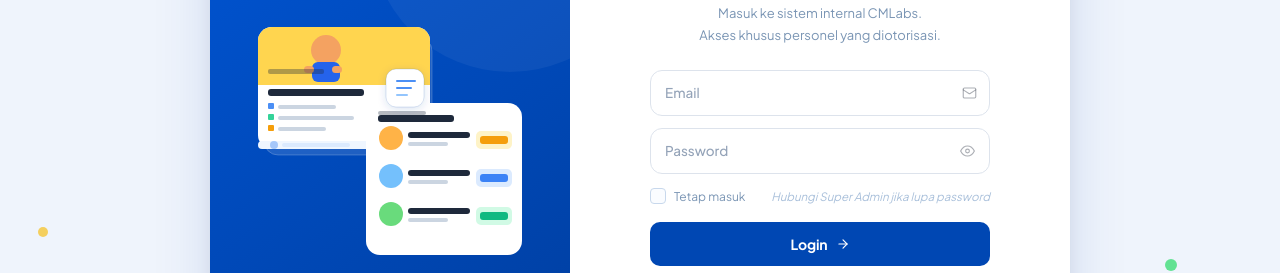
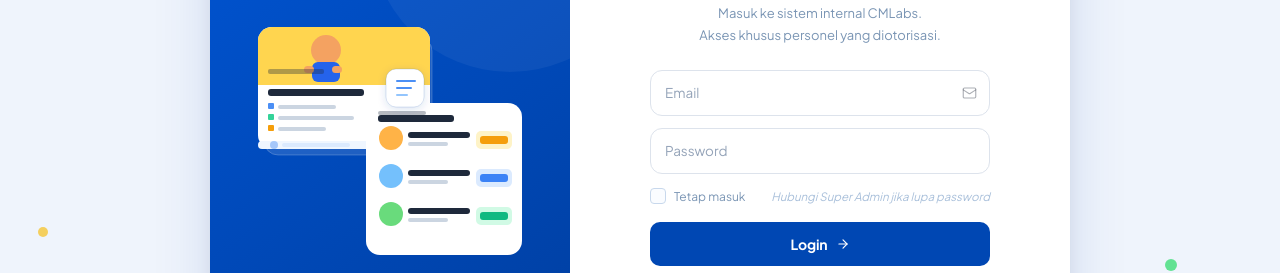
Before and after one commit to repssrahmaa/cmlabs-crm, a Next.js app: page /login in a window 1280 px wide. Shown: the part 205-478 px from the top of the page. Built offline with nearby package versions, Linux system fonts and the light colour scheme.

Commit message:
login page ui

```diff
--- a/app/login/page.tsx
+++ b/app/login/page.tsx
@@ -420,28 +420,139 @@ input::placeholder {
 
                 {/* Email */}
 <div style={{ position:"relative" }}>
-                  <input type="email" required autoComplete="email" value={email} onChange={e => setEmail(e.target.value)} placeholder="Email" style={inp(focus==="email")} onFocus={() => setFocus("email")} onBlur={() => setFocus(null)}/>
-                  <div style={{ position:"absolute", right:13, top:"50%", transform:"translateY(-50%)", color: isDark
-  ? "rgba(255,255,255,0.28)"
-  : "rgba(15,23,42,0.35)", display:"flex", pointerEvents:"none" }}>
-                    <svg width="15" height="15" viewBox="0 0 24 24" fill="none" stroke="currentColor" strokeWidth="1.8" strokeLinecap="round" strokeLinejoin="round"><rect x="2" y="4" width="20" height="16" rx="2"/><path d="m22 7-8.97 5.7a1.94 1.94 0 0 1-2.06 0L2 7"/></svg>
+  <input
+    type="email"
+    required
+    autoComplete="email"
+    value={email}
+    onChange={e => setEmail(e.target.value)}
+    placeholder="Email"
+    onFocus={() => setFocus("email")}
+    onBlur={() => setFocus(null)}
+    style={{
+      width: "100%",
+      height: 46,
+      padding: "0 42px 0 14px",
+      borderRadius: 12,
+      outline: "none",
+      fontSize: 13,
+      transition: "all 0.2s ease",
+
+      color: isDark ? "#f8fafc" : "#0f172a",
+
+      background: isDark
+        ? "rgba(15,23,42,0.78)"
+        : "#ffffff",
+
+      border:
+        focus === "email"
+          ? `1px solid ${isDark ? "#3b82f6" : "#2563eb"}`
+          : `1px solid ${
+              isDark
+                ? "rgba(255,255,255,0.08)"
+                : "rgba(15,23,42,0.08)"
+            }`,
+
+      boxShadow:
+        focus === "email"
+          ? isDark
+            ? "0 0 0 4px rgba(59,130,246,0.14)"
+            : "0 0 0 4px rgba(37,99,235,0.10)"
+          : "none",
+
+      boxSizing: "border-box",
+    }}
+  />
+
+  <div
+    style={{
+      position:"absolute",
+      right:13,
+      top:"50%",
+      transform:"translateY(-50%)",
+      color: isDark
+        ? "rgba(255,255,255,0.32)"
+        : "rgba(15,23,42,0.35)",
+      display:"flex",
+      pointerEvents:"none"
+    }}
+  >
+    <svg width="15" height="15" viewBox="0 0 24 24" fill="none" stroke="currentColor" strokeWidth="1.8" strokeLinecap="round" strokeLinejoin="round">
+      <rect x="2" y="4" width="20" height="16" rx="2"/>
+      <path d="m22 7-8.97 5.7a1.94 1.94 0 0 1-2.06 0L2 7"/>
+    </svg>
   </div>
 </div>
 
                 {/* Password */}
 <div style={{ position:"relative" }}>
-                  <input type={showPw?"text":"password"} required autoComplete="current-password" value={password} onChange={e => setPassword(e.target.value)} placeholder="Password" style={inp(focus==="password")} onFocus={() => setFocus("password")} onBlur={() => setFocus(null)}/>
-                  <button type="button" className="lp-pw-btn" onClick={() => setShowPw(!showPw)}style={{
+  <input
+    type={showPw ? "text" : "password"}
+    required
+    autoComplete="current-password"
+    value={password}
+    onChange={e => setPassword(e.target.value)}
+    placeholder="Password"
+    onFocus={() => setFocus("password")}
+    onBlur={() => setFocus(null)}
+    style={{
+      width: "100%",
+      height: 46,
+      padding: "0 42px 0 14px",
+      borderRadius: 12,
+      outline: "none",
+      fontSize: 13,
+      transition: "all 0.2s ease",
+
+      color: isDark ? "#f8fafc" : "#0f172a",
+
+      background: isDark
+        ? "rgba(15,23,42,0.78)"
+        : "#ffffff",
+
+      border:
+        focus === "password"
+          ? `1px solid ${isDark ? "#3b82f6" : "#2563eb"}`
+          : `1px solid ${
+              isDark
+                ? "rgba(255,255,255,0.08)"
+                : "rgba(15,23,42,0.08)"
+            }`,
+
+      boxShadow:
+        focus === "password"
+          ? isDark
+            ? "0 0 0 4px rgba(59,130,246,0.14)"
+            : "0 0 0 4px rgba(37,99,235,0.10)"
+          : "none",
+
+      boxSizing: "border-box",
+    }}
+  />
+
+  <button
+    type="button"
+    className="lp-pw-btn"
+    onClick={() => setShowPw(!showPw)}
+    style={{
+      position:"absolute",
+      right:13,
+      top:"50%",
+      transform:"translateY(-50%)",
+      border:"none",
+      background:"transparent",
+      cursor:"pointer",
+      display:"flex",
+      alignItems:"center",
+
       color: showPw
         ? "#3b82f6"
         : isDark
-      ? "rgba(255,255,255,0.28)"
+          ? "rgba(255,255,255,0.32)"
           : "rgba(15,23,42,0.35)"
-}} aria-label="Toggle password">
-                    {showPw
-                      ? <svg width="15" height="15" viewBox="0 0 24 24" fill="none" stroke="currentColor" strokeWidth="1.8" strokeLinecap="round" strokeLinejoin="round"><path d="M17.94 17.94A10.07 10.07 0 0 1 12 20c-7 0-11-8-11-8a18.45 18.45 0 0 1 5.06-5.94"/><path d="M9.9 4.24A9.12 9.12 0 0 1 12 4c7 0 11 8 11 8a18.5 18.5 0 0 1-2.16 3.19"/><line x1="1" y1="1" x2="23" y2="23"/></svg>
-                      : <svg width="15" height="15" viewBox="0 0 24 24" fill="none" stroke="currentColor" strokeWidth="1.8" strokeLinecap="round" strokeLinejoin="round"><path d="M1 12s4-8 11-8 11 8 11 8-4 8-11 8-11-8-11-8z"/><circle cx="12" cy="12" r="3"/></svg>
-                    }
+    }}
+    aria-label="Toggle password"
+  >
                   </button>
                 </div>
 
```
Lines whose indentation alone changed are shown as unchanged.
